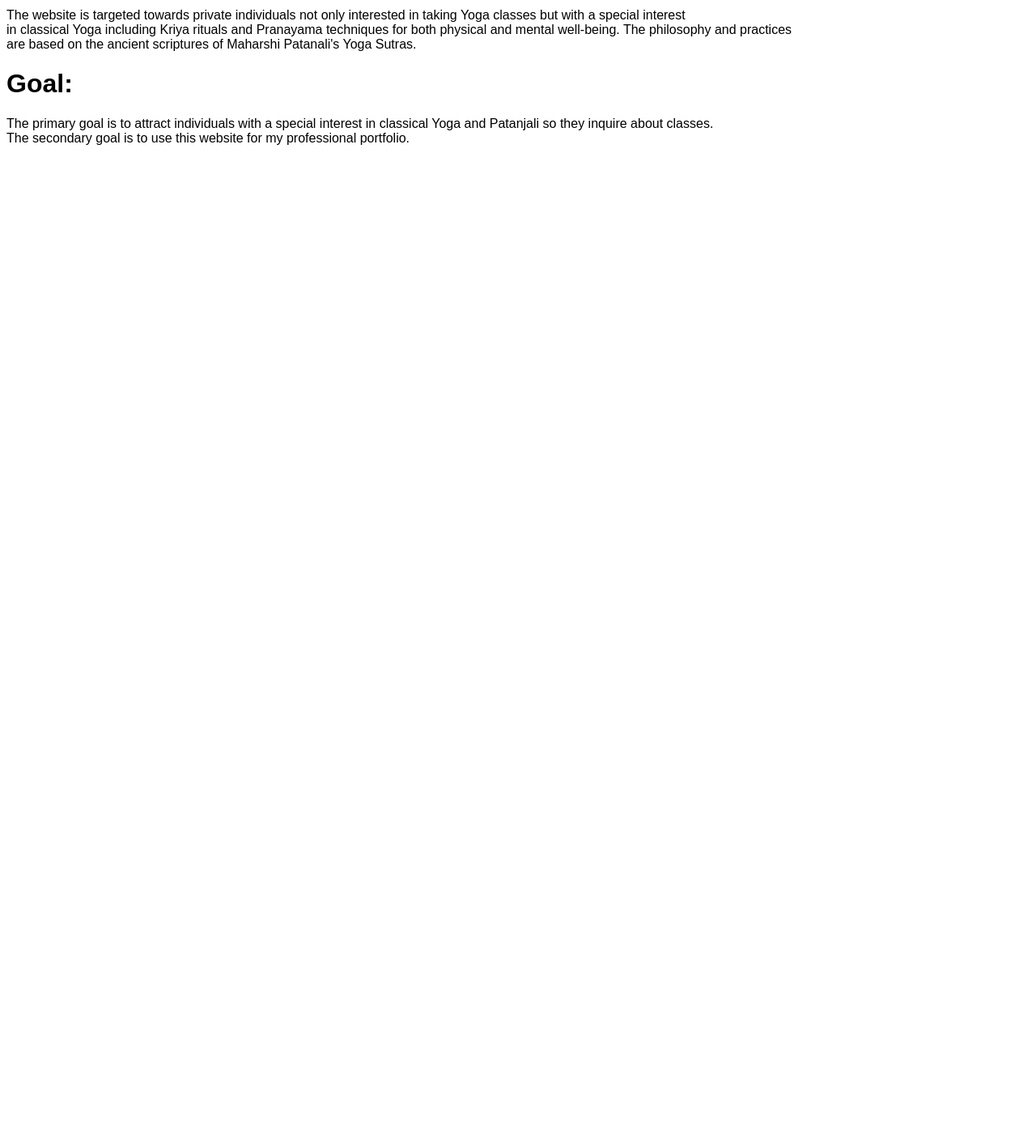
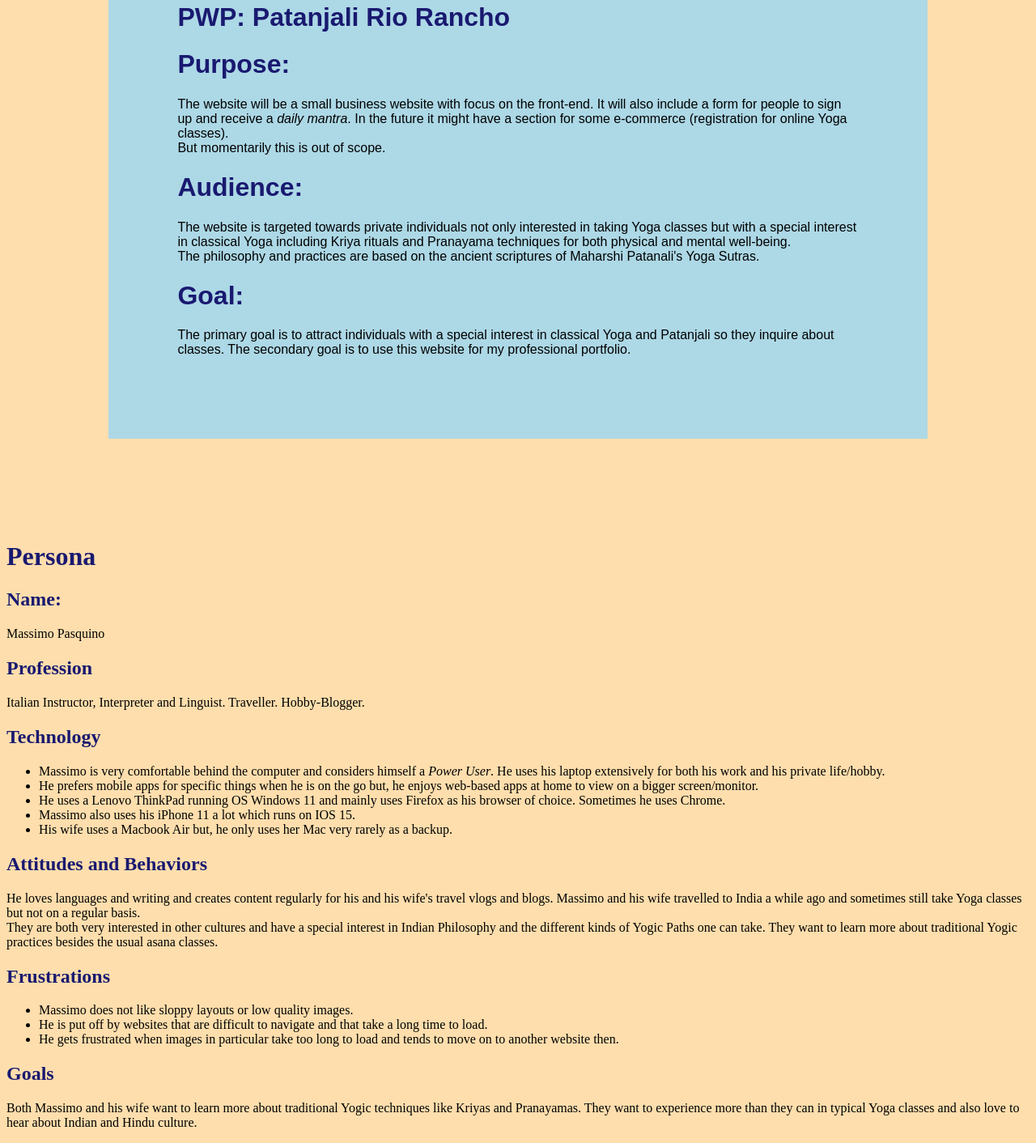
Before and after one commit to mw78/patanjaliyogini, a plain HTML site: page public_html/documentation/milestone-1.html in a window 1280 px wide. Shown: the part 230-1642 px from the top of the page at 81% size. Before the commit the page ends 800 px from the top, so only its background shows below. Drawn offline with Linux system fonts and the light colour scheme; files that its build step writes are made by us from their sources.

Commit message:
corrected minor typos.

```diff
--- a/public_html/documentation/milestone-1.html
+++ b/public_html/documentation/milestone-1.html
@@ -6,26 +6,62 @@
     <link rel="stylesheet" href="./styles/style.css">
 </head>
 
-!---Purpose, Audience, and Goal of the website--->
+<!---Purpose, Audience, and Goal of the Website--->
 <body>
 
-    <div class="body">
+    <div class="text-block">
+
+        <h1>PWP: Patanjali Rio Rancho</h1>
 
         <h1>Purpose:</h1>
 
-        <p>The website will be a small business website with focus on the front-end. It will also include a form for people<br>
-            to sign up and receive a <em>daily mantra</em>. In the future it might have a section for some e-commerce<br>
-            (registration for online Yoga classes). But momentarily this is out of scope.</p>
+        <p>The website will be a small business website with focus on the front-end. It will also include a form for people to sign up and receive a <em>daily mantra</em>. In the future it might have a section for some e-commerce (registration for online Yoga classes).<br>
+            But momentarily this is out of scope.</p>
 
         <h1>Audience:</h1>
 
-        <p> The website is targeted towards private individuals not only interested in taking Yoga classes but with a special interest<br>
-            in classical Yoga including Kriya rituals and Pranayama techniques for both physical and mental well-being. The philosophy and practices<br>
-            are based on the ancient scriptures of Maharshi Patanali's Yoga Sutras.</p>
+        <p> The website is targeted towards private individuals not only interested in taking Yoga classes but with a special interest in classical Yoga including Kriya rituals and Pranayama techniques for both physical and mental well-being.<br>
+            The philosophy and practices are based on the ancient scriptures of Maharshi Patanali's Yoga Sutras.</p>
 
         <h1>Goal:</h1>
-        <p> The primary goal is to attract individuals with a special interest in classical Yoga and Patanjali so they inquire about classes.<br>
-        The secondary goal is to use this website for my professional portfolio.</p>
+        <p> The primary goal is to attract individuals with a special interest in classical Yoga and Patanjali so they inquire about classes. The secondary goal is to use this website for my professional portfolio.</p>
+
+    </div>
+
+    <div class="persona">
+
+        <h1>Persona</h1>
+
+        <h2>Name: </h2>
+        <p>Massimo Pasquino</p>
+
+        <h2>Profession</h2>
+        <p>Italian Instructor, Interpreter and Linguist. Traveller. Hobby-Blogger.</p>
+
+        <h2>Technology</h2>
+            <ul>
+                <li>Massimo is very comfortable behind the computer and considers himself a <em>Power User</em>. He uses his laptop extensively for both his work and his private life/hobby.</li>
+                <li>He prefers mobile apps for specific things when he is on the go but, he enjoys web-based apps at home to view on a bigger screen/monitor.</li>
+                <li>He uses a Lenovo ThinkPad running OS Windows 11 and mainly uses Firefox as his browser of choice. Sometimes he uses Chrome.</li>
+                <li>Massimo also uses his iPhone 11 a lot which runs on IOS 15.</li>
+                <li>His wife uses a Macbook Air but, he only uses her Mac very rarely as a backup.</li>
+            </ul>
+
+        <h2>Attitudes and Behaviors</h2>
+        <p>He loves languages and writing and creates content regularly for his and his wife's travel vlogs and blogs. Massimo and his wife travelled to India a while ago and sometimes still take Yoga classes but not on a regular basis.<br>
+           They are both very interested in other cultures and have a special interest in Indian Philosophy and the different kinds of Yogic Paths one can take. They want to learn more about traditional Yogic practices besides the usual asana classes.</p>
+
+        <h2>Frustrations</h2>
+            <ul>
+                <li>Massimo does not like sloppy layouts or low quality images.</li>
+                <li>He is put off by websites that are difficult to navigate and that take a long time to load.</li>
+                <li>He gets frustrated when images in particular take too long to load and tends to move on to another website then.</li>
+            </ul>
+
+        <h2>Goals</h2>
+        <p>
+            Both Massimo and his wife want to learn more about traditional Yogic techniques like Kriyas and Pranayamas. They want to experience more than they can in typical Yoga classes and also love to hear about Indian and Hindu culture.
+        </p>
 
     </div>
 
--- a/public_html/styles/style.css
+++ b/public_html/styles/style.css
@@ -1,11 +1,23 @@
 
-.body {
-    font-family: Arial;
+body {
+    background-color: navajowhite;
+}
+
+.text-block {
+    font-family: sans-serif;
+    text-align: left;
     font-size: medium;
     color: black;
     display: block;
+    background-color: lightblue;
+    padding: 85px;
+    margin: 10%;
 }
 
 h1 {
-    font-weight: bold;
+    color: midnightblue;
 }
+
+h2 {
+    color: midnightblue;
+}
```
